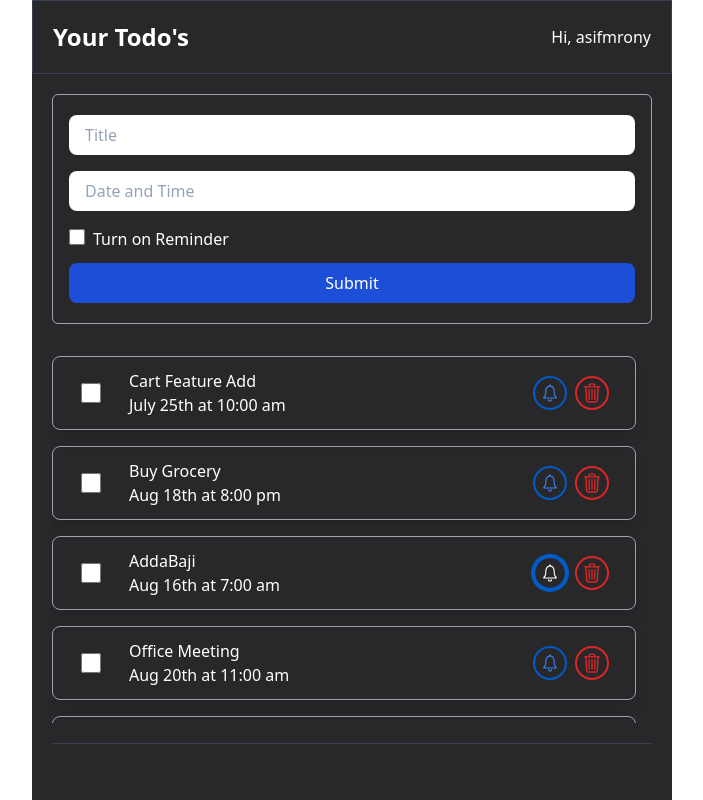
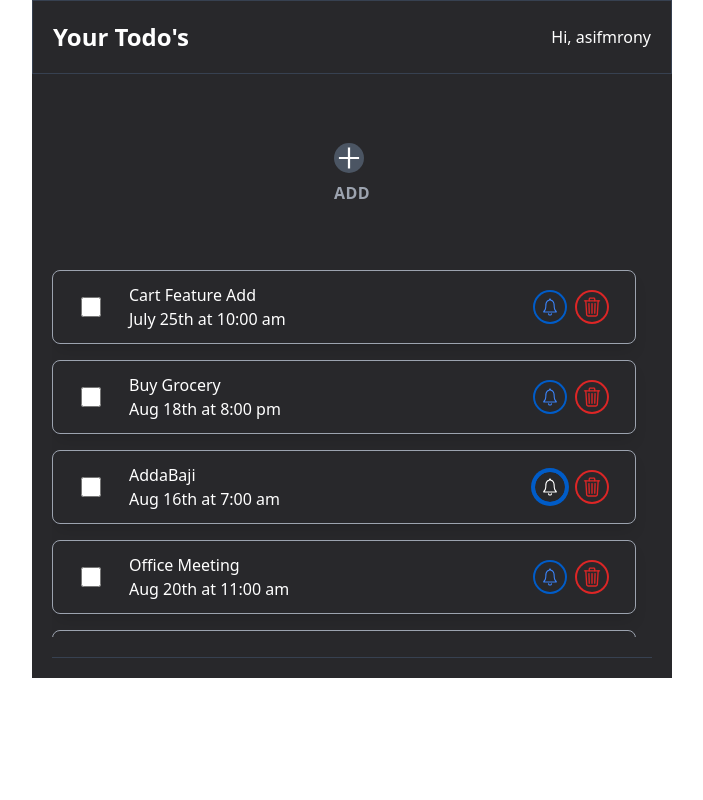
Before and after one commit to asifmrony/react-todo-list, a React (Create React App) app: page / in a window 1280 px wide. Shown: the whole page, without its empty margins (288-991 px from the left). Built offline with nearby package versions, Linux system fonts and the light colour scheme.

Commit message:
Todo form in Modal popup UI

```diff
--- a/src/App.css
+++ b/src/App.css
@@ -1,8 +1,27 @@
-.app-main {
-    min-height: calc(100vh - 4.6rem);
+.add-todos-btn-container {
 }
 
 .todo-add {
     height: 100%;
-    min-height: calc(100vh - 7.5rem);
+    min-height: 10rem;
 }
+
+.modal-bg {
+    width: 100vw;
+    height: 100vh;
+    background-color: #000000f5;
+    position: fixed;
+    top: 0px;
+    left: 0px;
+    z-index: 99;
+    display: flex;
+    justify-content: center;
+    align-items: center;
+}
+
+.modal-container {
+    background-color: rgb(41, 41, 41);
+    border: 1px solid rgb(156 163 175);
+    padding: 1rem 1.5rem 1rem;
+    border-radius: 10px;
+}
--- a/src/App.js
+++ b/src/App.js
@@ -6,6 +6,7 @@ import Todos from "./components/Todos";
 import AddTodo from "./components/AddTodo";
 
 function App() {
+  const [openModal, setOpenModal] = useState(false);
   const [todos, setTodos] = useState([
     {
       id: 1,
@@ -62,11 +63,13 @@ function App() {
     <div className="container mx-auto w-1/2 bg-[#28282B] text-white">
       {/* Header Container */}
       <Header />
-      <div className="main p-5 min-h-screen app-main">
+      <div className="main p-5 relative">
         {/* blank todo add button */}
-        {todos.length < 1 && <TodoAdd />}
+        <div className="add-todos-btn-container">
+          <TodoAdd openModal = {setOpenModal} />
+        </div>
         {/* Todo Popup add form */}
-        <AddTodo onAdd = {addTodo} />
+        {openModal && <AddTodo onAdd = {addTodo} closeModal = {setOpenModal}/>}
         <div className="todos space-y-4 h-[383px] max-h-[574px] overflow-x-hidden overflow-y-auto pr-4">
           <Todos todos = {todos} onDelete = {deleteTodo} onToggle ={toggleRemainder}/>
         </div>
--- a/src/components/AddTodo.js
+++ b/src/components/AddTodo.js
@@ -1,6 +1,7 @@
 import React, { useState } from 'react';
+import '../App.css';
 
-function AddTodo ({ onAdd })  {
+function AddTodo ({ onAdd, closeModal })  {
   const [title, setTitle] = useState('')
   const [date, setDate] = useState('')
   const [remainder, setRemainder] = useState(false)
@@ -19,10 +20,24 @@ function AddTodo ({ onAdd })  {
     setTitle('');
     setDate('');
     setRemainder(false);
+
+    closeModal(false);
   }
 
   return (
-    <form action="#" onSubmit={onSubmit} className='px-4 py-5 mb-4 border border-gray-400 rounded-md focus:shadow-lg focus:shadow-cyan-500/50'>
+    <div className="modal-bg">
+      <div className="modal-container">
+        <div className="px-4 py-4 modal-head flex justify-between items-center">
+          <h5 className='text-2xl font-semibold'>Add New Todo</h5>
+          <button
+            className='py-[3px] px-3 text-lg bg-transparent hover:bg-red-600 rounded-md'
+            onClick={() => closeModal(false)}
+            >
+            X
+          </button>
+        </div>
+        <div className="modal-body">
+          <form action="#" onSubmit={onSubmit} className='px-4 py-5 mb-4 rounded-md focus:shadow-lg focus:shadow-cyan-500/50'>
             <input type="text"
               name="tasktitle"
               id="taskTitle"
@@ -53,8 +68,11 @@ function AddTodo ({ onAdd })  {
                     Turn on Reminder
                 </label>
             </div>
-        <input type="submit" value="Submit"  className='w-full bg-blue-700 py-2 px-5 cursor-pointer rounded-lg mt-3'/>
+            <input type="submit" value="Submit"  className='w-full bg-blue-700 py-2 px-5 cursor-pointer rounded-lg mt-5'/>
           </form>
+        </div>
+      </div>
+    </div>
   )
 }
 
--- a/src/components/TodoAdd.js
+++ b/src/components/TodoAdd.js
@@ -2,10 +2,10 @@ import React from 'react'
 import { IconContext } from "react-icons";
 import { AiOutlinePlus } from "react-icons/ai";
 
-function TodoAdd() {
+function TodoAdd({ openModal }) {
   return (
     <IconContext.Provider value={{ className: "text-3xl bg-gray-600 rounded-full color-white" }}>
-        <div className="todo-add flex justify-center items-center">
+        <div className="todo-add flex justify-center items-center" onClick={() => openModal(true)}>
             <div className="cursor-pointer">
             <AiOutlinePlus />
             <span className="mt-2 uppercase font-semibold tracking-wide text-gray-400 inline-block">Add</span>
```
Lines whose indentation alone changed are shown as unchanged.
